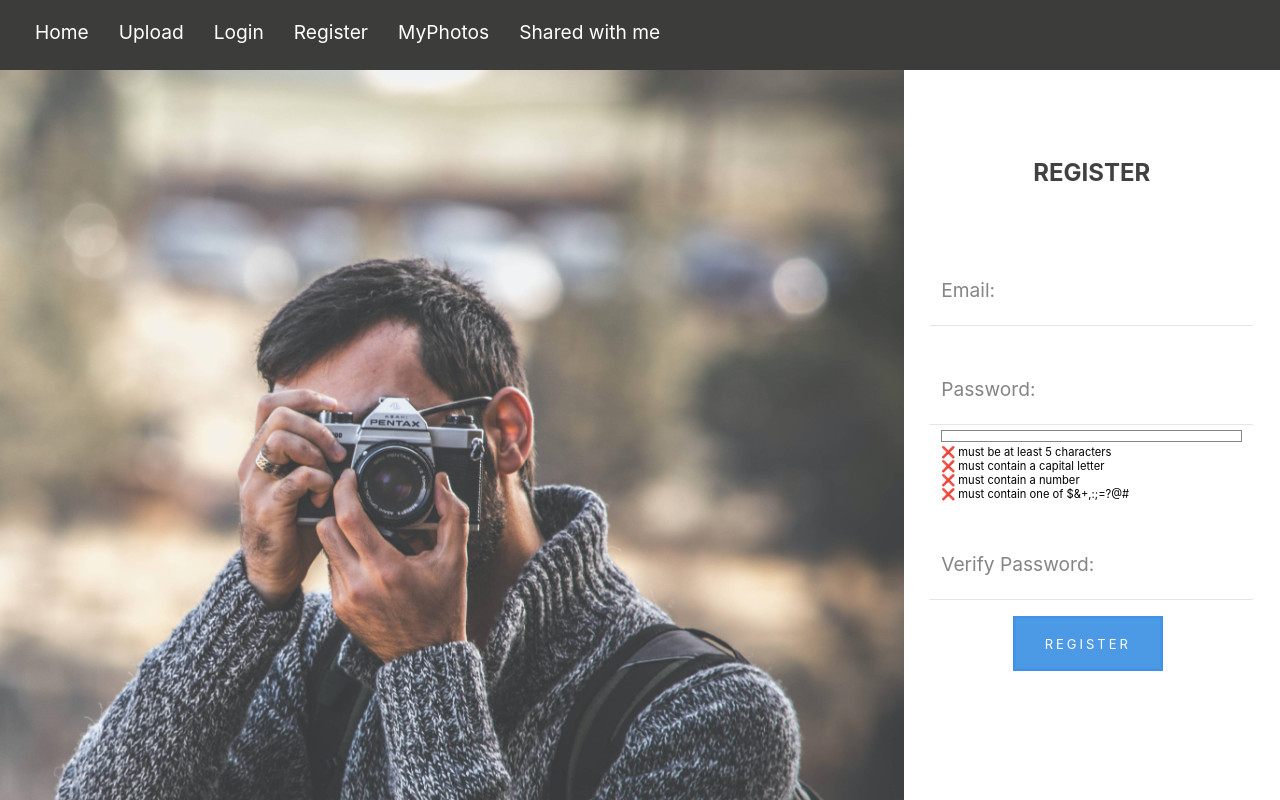
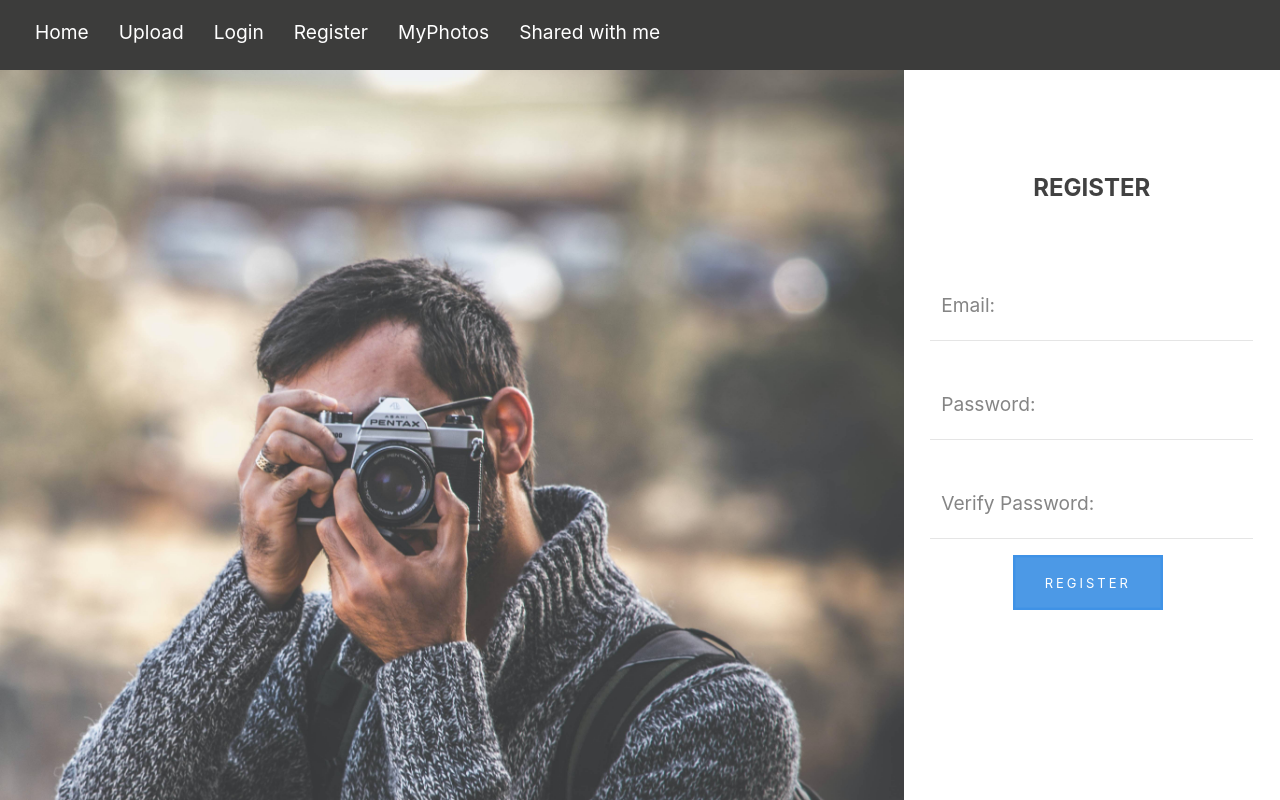
Before and after one commit to POPSoftwareTeam/Profolio-Web, a React (Create React App) app in the folder profolioweb/: page /Register in a window 1280 px wide. Built offline with nearby package versions, Linux system fonts and the light colour scheme.

Commit message:
hid the password check stuff when we don't have anything in the password field

```diff
--- a/profolioweb/src/Components/RegisterPage.tsx
+++ b/profolioweb/src/Components/RegisterPage.tsx
@@ -64,6 +64,9 @@ const Register: React.FC<RouteComponentProps>= (props) => {
                   onChange={(event: any) => validatePassword(event.target.value)}
                 />
                 <label  className="label"><div className="content">Password:</div></label>
+
+                {password.length > 0 ?
+                <>
                 <div className="strength">
                   <span className={strength > 0 ? "bar bar-1":"bar bar-white"} />
                   <span className={strength > 1 ? "bar bar-2":"bar bar-white"} />
@@ -77,6 +80,8 @@ const Register: React.FC<RouteComponentProps>= (props) => {
                   <div> {validations[2] === 1 ? '✔️' : '❌'} must contain a number</div>
                   <div> {validations[3] === 1 ? '✔️' : '❌'} must contain one of $&+,:;=?@#</div>
                 </div>
+                </>
+                : <></>}
               </div>
 
               <div className="formContent">
```
